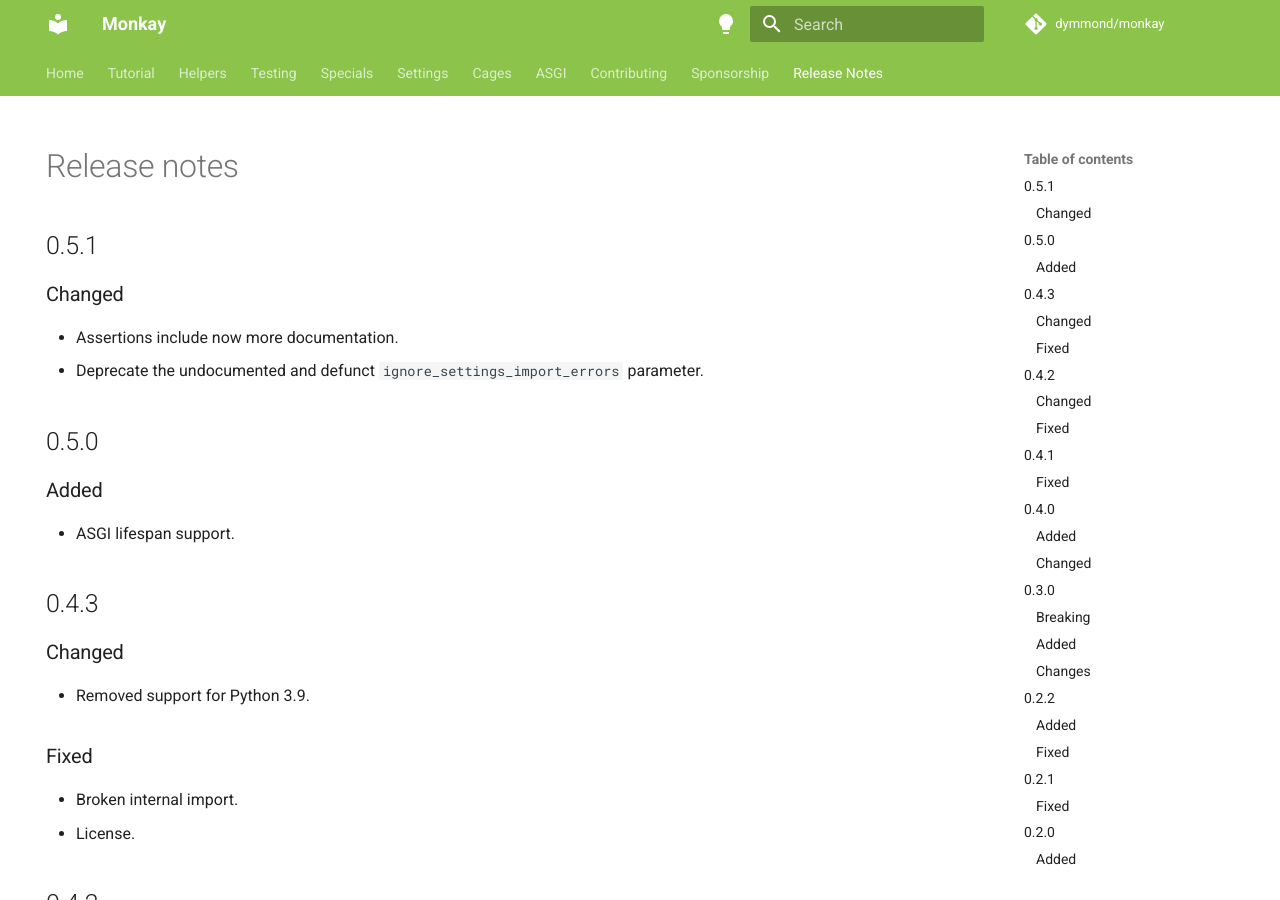
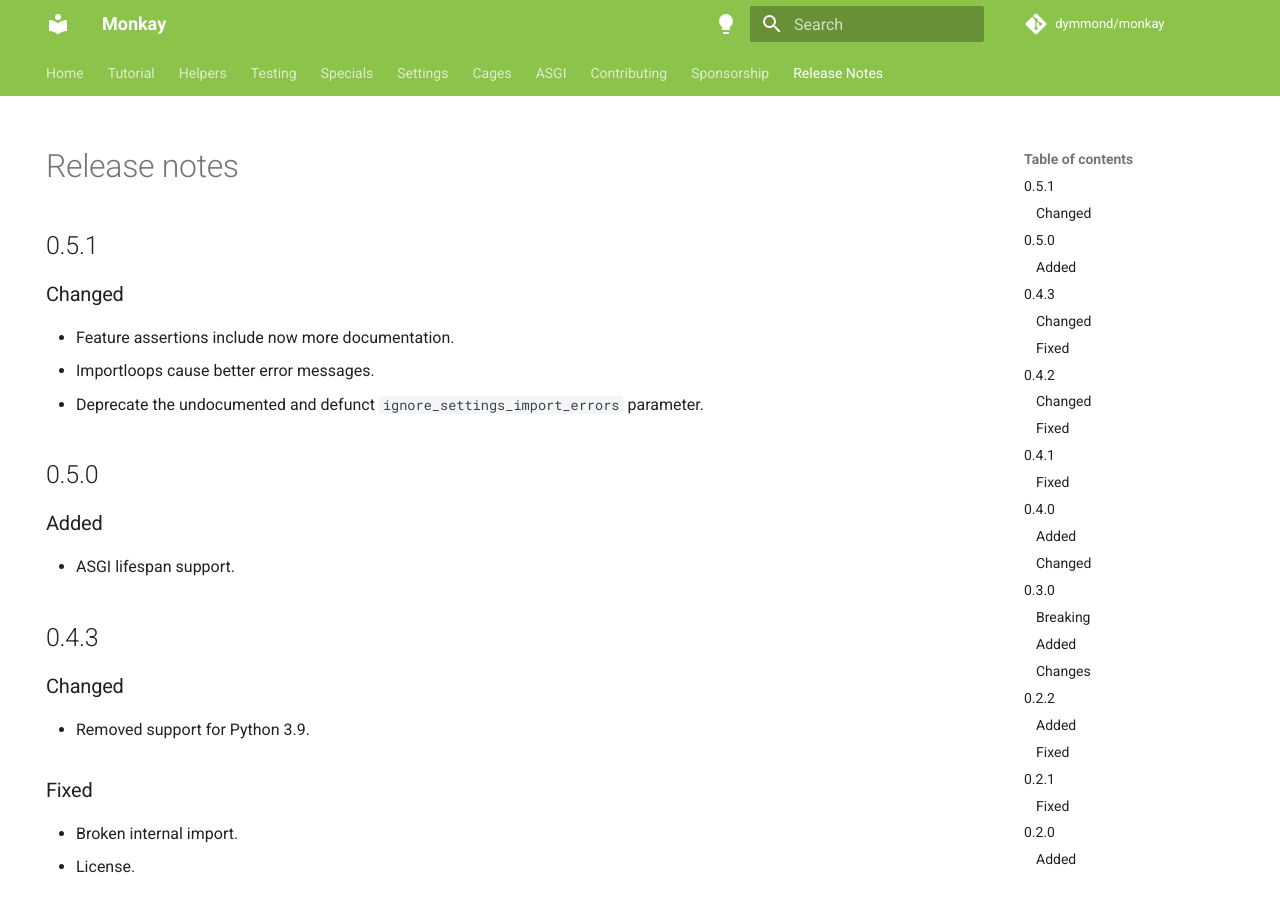
Before and after one commit to dymmond/monkay, an MkDocs documentation site: the page built from docs/release-notes.md, in a window 1280 px wide and 900 px high. Built offline with MkDocs 1.6.1 and Material for MkDocs 9.7.7, drawn with Linux system fonts in a browser that asks for light colours; comment, search, counter and statistics services are not loaded.

Commit message:
update rl notes

```diff
--- a/docs/release-notes.md
+++ b/docs/release-notes.md
@@ -9,7 +9,8 @@ hide:
 
 ### Changed
 
-- Assertions include now more documentation.
+- Feature assertions include now more documentation.
+- Importloops cause better error messages.
 - Deprecate the undocumented and defunct `ignore_settings_import_errors` parameter.
 
 ## 0.5.0
```
